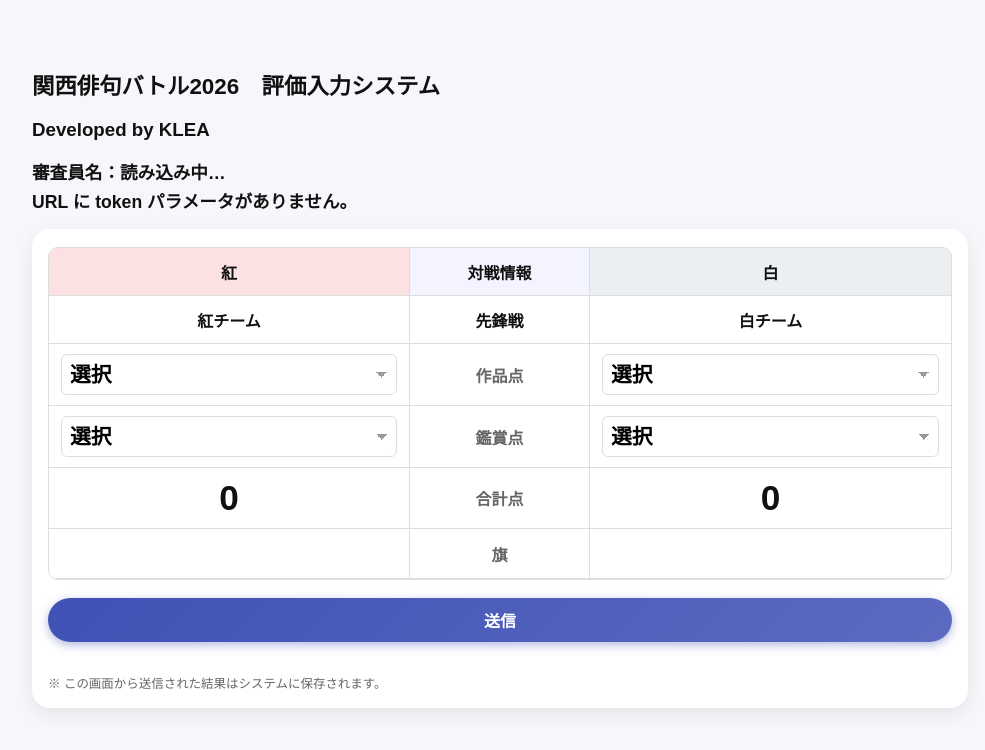
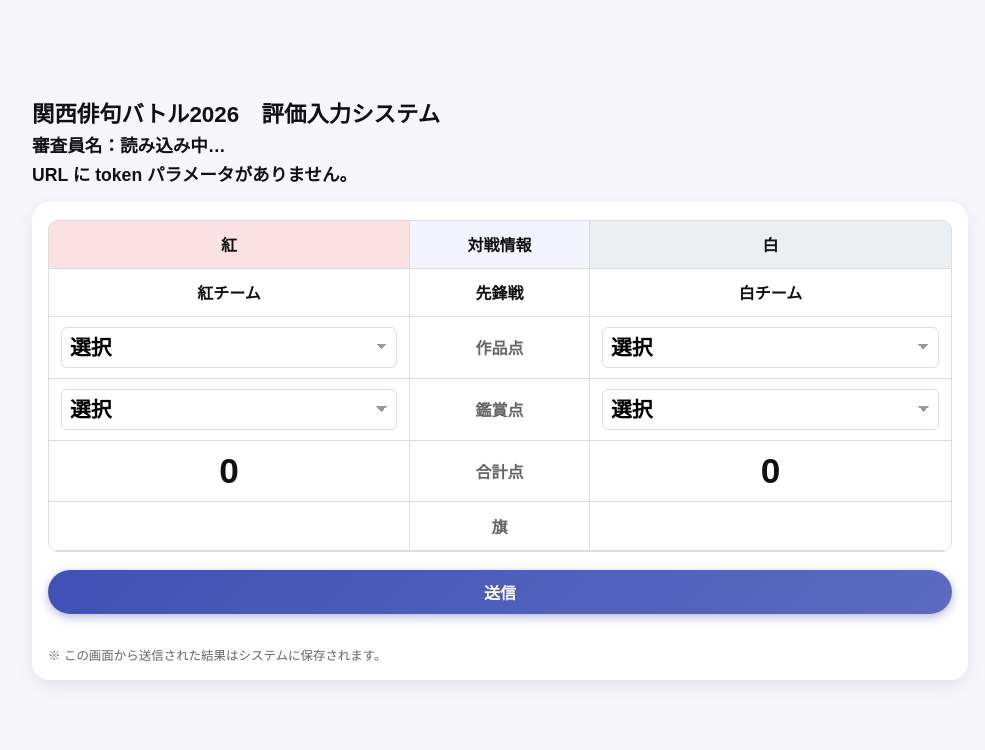
Before and after one commit to blackstraysheep/khb_onlinesheet, a plain HTML site: page judge.html in a window 1280 px wide. Shown: the whole page, without its empty margins (140-1125 px from the left). Drawn offline with Linux system fonts and the light colour scheme.

Commit message:
Delete credit and fix font settings

```diff
--- a/judge.css
+++ b/judge.css
@@ -212,6 +212,7 @@ header .judge {
 }
 
 select.ipt {
+    font-family: inherit;
     width: 100%;
     padding: 8px 8px;
     border-radius: var(--radius-sm);
--- a/judge.html
+++ b/judge.html
@@ -12,7 +12,6 @@
   <div class="wrap">
     <header>
       <h1>関西俳句バトル2026　評価入力システム</h1>
-      <h3>Developed by KLEA</h3>
       <p class="judge">審査員名：読み込み中…</p>
       <h2><span id="match-label">対戦情報を取得中…</span></h2>
       <div id="match-status" class="status-message"></div>
```
